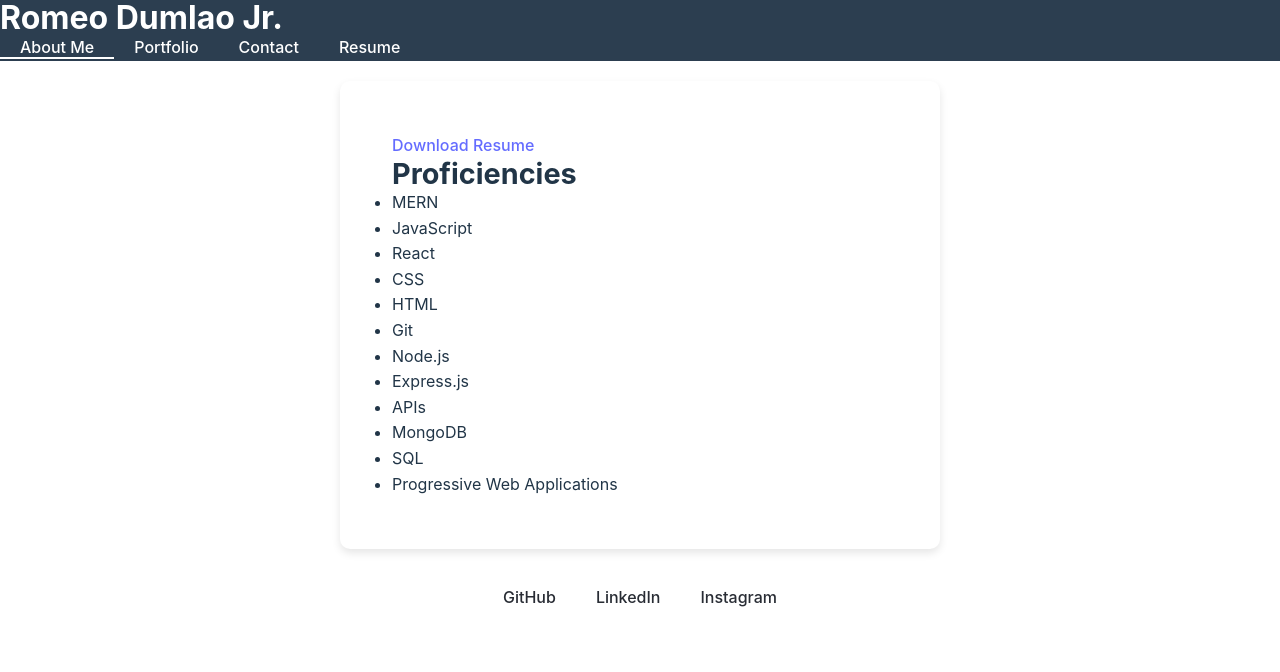
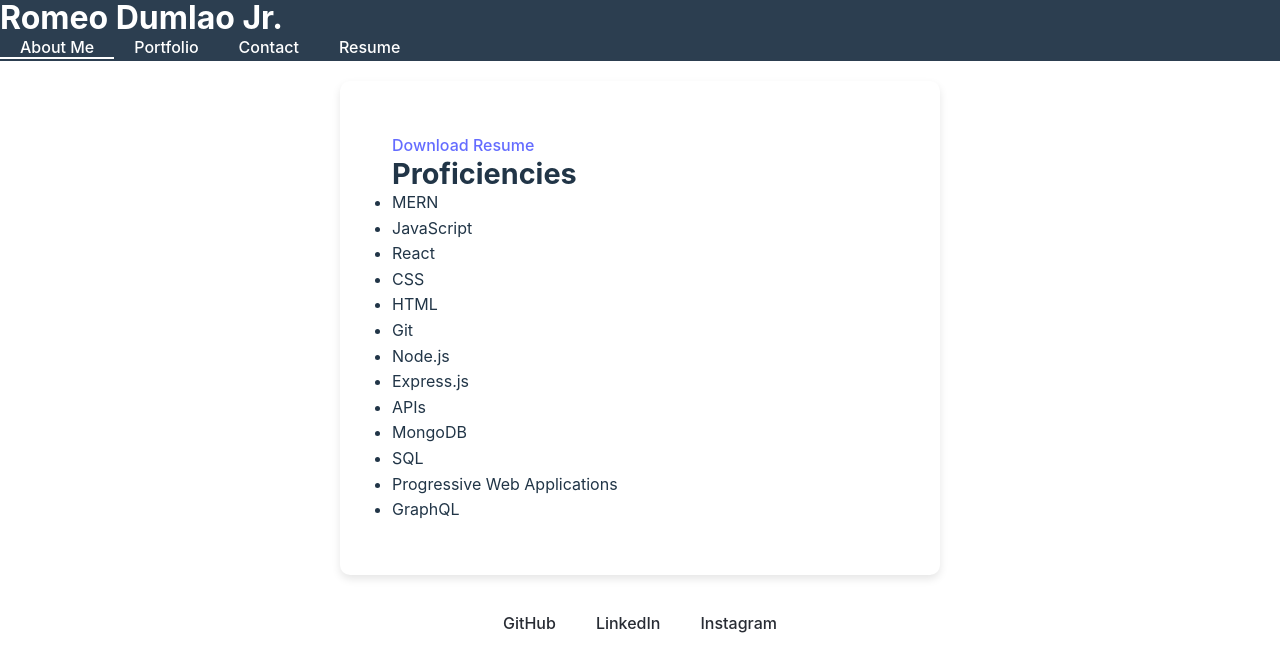
Before and after one commit to romeocd/portfolio-react, a React (Vite) app: page /resume in a window 1280 px wide. Shown: the top 672 px of the page. Built offline with nearby package versions, Linux system fonts and the light colour scheme.

Commit message:
added GraphQL

```diff
--- a/src/components/Resume.jsx
+++ b/src/components/Resume.jsx
@@ -3,7 +3,8 @@ import Card from './Card';
 
 const Resume = () => {
   // List of your proficiencies
-  const proficiencies = ['MERN','JavaScript', 'React', 'CSS', 'HTML', 'Git', 'Node.js', 'Express.js', 'APIs', 'MongoDB', 'SQL', 'Progressive Web Applications'];
+  const proficiencies = ['MERN','JavaScript', 'React', 'CSS', 'HTML', 'Git', 'Node.js', 'Express.js', 'APIs',
+   'MongoDB', 'SQL', 'Progressive Web Applications','GraphQL'];
 
   return (
     <Card>
```
